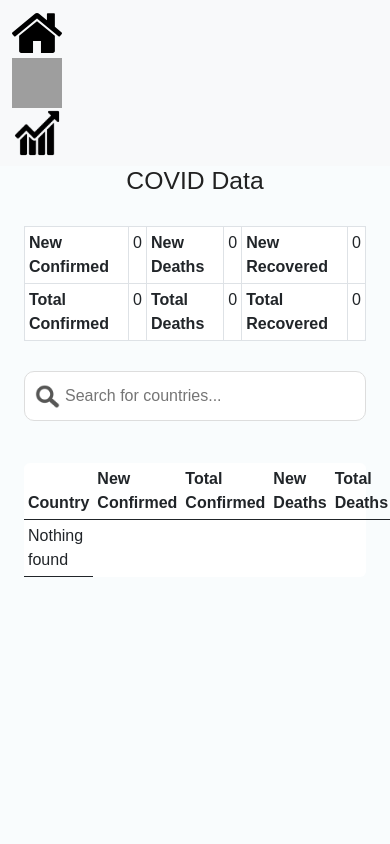
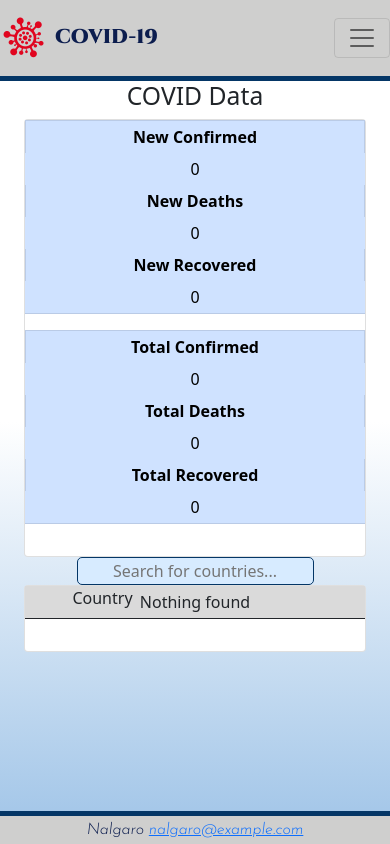
Before and after one commit to ignaciomedinar/covid19, a Django app: page /table/ in a window 390 px wide; the page is wider, and only the part inside the window is pictured. Run offline with Django 3.2, Linux system fonts and the light colour scheme; data that the repository does not hold is empty; grey boxes are pictures that could not be loaded.

Commit message:
( . Y . )
.

```diff
--- /dev/null
+++ b/getapiinfo/static/getapiinfo/css/ubi.css
@@ -0,0 +1,186 @@
+nav {
+    border-bottom: 5px solid #043666;
+    height: auto;
+}
+
+.bg-light {
+    background-color: #CFCFCE !important;
+}
+
+.navbar a {
+    color: #0c1d4e !important;
+    font-family: 'Cinzel', serif;
+    margin-right: 10px;
+}
+
+.navbar a:hover {
+    color: #ff0000 !important;
+}
+
+nav img {
+    width: 50px;
+}
+
+#botones {
+    -webkit-filter: drop-shadow(15px 15px 15px #969696);
+    filter: drop-shadow(15px 15px 15px #777777);
+    text-align: center;
+}
+
+#botones a:hover {
+    filter: hue-rotate(15deg) saturate(120%) brightness(250%) contrast(80%);
+}
+
+#innerBotones {
+    padding-top: 20%;
+    min-height: 250px;
+    display: flex;
+    justify-content: center;
+    align-items: center;
+}
+
+#innerBotones a {
+    font-family: 'Russo One', sans-serif;
+    font-size: 3em;
+    color: white;
+    text-decoration: none;
+    -webkit-text-stroke-width: 1px;
+    -webkit-text-stroke-color: black;
+}
+
+.big-images img {
+    text-align: center;
+    display: block;
+    width: 50%;
+    margin: auto;
+}
+
+body {
+    text-align: center;
+    background-image: linear-gradient(white, white, #9EC3E7);
+    background-repeat: no-repeat;
+    background-attachment: fixed;
+}
+
+footer {
+    font-family: 'Josefin Sans', sans-serif;
+    height: 33px;
+    text-align: center;
+    padding: 2px;
+    background-color: #CFCFCE;
+    color: #0c1d4e;
+    position: fixed;
+    left: 0;
+    bottom: 0;
+    width: 100%;
+    border-top: 5px solid #043666;
+}
+
+
+/*home*/
+
+#search {
+    color: black;
+    background-color: #d7ebff;
+    border: 1px solid #043666;
+    border-radius: 5px;
+    text-align: center;
+}
+
+@media only screen and (max-width: 812px) and (max-height: 414px) {
+    #innerBotones {
+        padding-top: 5%;
+        min-height: 150px;
+        display: flex;
+        justify-content: center;
+        align-items: center;
+    }
+    #innerBotones a {
+        font-size: 1.5em;
+    }
+    .big-images img {
+        width: 50%;
+    }
+}
+
+@media only screen and (max-width: 1023px) {
+    /* Force table to not be like tables anymore */
+    table,
+    thead,
+    tbody,
+    th,
+    td,
+    tr {
+        display: block;
+    }
+    /* Hide table headers (but not display: none;, for accessibility) */
+    thead tr {
+        position: absolute;
+        top: -9999px;
+        left: -9999px;
+    }
+    tr {
+        margin: 0 0 1rem 0;
+    }
+    tr:nth-child(odd) {
+        background: rgb(230, 230, 230);
+    }
+    td {
+        /* Behave  like a "row" */
+        border: none;
+        border-bottom: 1px solid #eee;
+        position: relative;
+        padding-left: 50%;
+    }
+    td:before {
+        /* Now like a table header */
+        position: absolute;
+        /* Top/left values mimic padding */
+        top: 0;
+        left: 6px;
+        width: 45%;
+        padding-right: 10px;
+        white-space: nowrap;
+    }
+    .table-striped td:nth-of-type(1):before {
+        content: "Country";
+    }
+    .table-striped td:nth-of-type(2):before {
+        content: "New Confirmed";
+    }
+    .table-striped td:nth-of-type(3):before {
+        content: "Total Confirmed";
+    }
+    .table-striped td:nth-of-type(4):before {
+        content: "New Deaths";
+    }
+    .table-striped td:nth-of-type(5):before {
+        content: "Total Deaths";
+    }
+    .table-striped td:nth-of-type(6):before {
+        content: "New Recovered";
+    }
+    .table-striped td:nth-of-type(7):before {
+        content: "Total Recovered";
+    }
+    .table-striped td:nth-of-type(8):before {
+        content: "Date";
+    }
+    .tcountry td:nth-of-type(1):before {
+        content: "Date";
+    }
+    .tcountry td:nth-of-type(2):before {
+        content: "Confirmed";
+    }
+    .tcountry td:nth-of-type(3):before {
+        content: "Deaths";
+    }
+    .tcountry td:nth-of-type(4):before {
+        content: "Recovered";
+    }
+    .tcountry td:nth-of-type(5):before {
+        content: "Active";
+    }
+    /*graphs*/
+    .graphs {}
+}
--- a/getapiinfo/templates/base.html
+++ b/getapiinfo/templates/base.html
@@ -2,23 +2,43 @@
 <!-- https://documenter.getpostman.com/view/10808728/SzS8rjbc -->
 <!DOCTYPE html>
 <html lang="en">
+
 <head>
     {% load static %}
     <script src="{% static '/getapiinfo/js/sorttable.js' %}"></script>
-    <link rel="icon" type="image/jpg" href="/static/getapiinfo/images/covid.jpg">
+    <link rel="icon" type="image/jpg" href="/static/getapiinfo/images/covid.png">
     <meta charset="UTF-8">
     <meta name="viewport" content="width=device-width, initial-scale=1.0">
-    <link rel="stylesheet" href="https://stackpath.bootstrapcdn.com/font-awesome/4.7.0/css/font-awesome.min.css" integrity="sha384-wvfXpqpZZVQGK6TAh5PVlGOfQNHSoD2xbE+QkPxCAFlNEevoEH3Sl0sibVcOQVnN" crossorigin="anonymous">
-    <link href="https://cdn.jsdelivr.net/npm/bootstrap@5.0.0-beta1/dist/css/bootstrap.min.css" rel="stylesheet" integrity="sha384-giJF6kkoqNQ00vy+HMDP7azOuL0xtbfIcaT9wjKHr8RbDVddVHyTfAAsrekwKmP1" crossorigin="anonymous">
-    {% block style %}
-    <link rel="stylesheet" href="/static/getapiinfo/css/home.css">
-    {% endblock style %}
+
+    <link href="https://cdn.jsdelivr.net/npm/bootstrap@5.0.0-beta3/dist/css/bootstrap.min.css" rel="stylesheet" integrity="sha384-eOJMYsd53ii+scO/bJGFsiCZc+5NDVN2yr8+0RDqr0Ql0h+rP48ckxlpbzKgwra6" crossorigin="anonymous"> {% block style %}
+    <!-- <link rel="stylesheet" href="/static/getapiinfo/css/home.css"> -->
+    <link rel="stylesheet" href="/static/getapiinfo/css/ubi.css"> {% endblock style %}
     <title>COVID-19</title>
     <script src="https://cdn.jsdelivr.net/npm/chart.js@2.9.3/dist/Chart.min.js"></script>
+    <link rel="preconnect" href="https://fonts.gstatic.com">
+    <link rel="preconnect" href="https://fonts.gstatic.com">
+    <link rel="preconnect" href="https://fonts.gstatic.com">
+    <link rel="preconnect" href="https://fonts.gstatic.com">
+    <link href="https://fonts.googleapis.com/css2?family=Cinzel:wght@900&family=Josefin+Sans:ital,wght@1,300&family=Russo+One&display=swap" rel="stylesheet">
 </head>
+
 <body>
-<nav class="navbar navbar-expand-lg navbar-light bg-light">
-
+    <nav class="navbar sticky-top navbar-light bg-light navbar-expand-sm">
+        <a href="/" class="navbar-brand"><img src="/static/getapiinfo/images/covid.png"> COVID-19</a>
+        <button class="navbar-toggler" data-bs-toggle="collapse" data-bs-target="#navbar">
+            <span class="navbar-toggler-icon"></span>
+        </button>
+        <div class="navbar-collapse collapse justify-content-end" id="navbar">
+            <ul class="navbar-nav">
+                <li class="nav-item">
+                    <a href="/table" class="nav-link">Information</a>
+                </li>
+                <li class="nav-item">
+                    <a href="/charts" class="nav-link">Graphs</a>
+                </li>
+            </ul>
+        </div>
+        <!--
         <div class="container-fluid">
             <div class="row">
                 <div class="col-sm">
@@ -37,31 +57,33 @@
                     </a>
                 </div>
             </div>
-    </div>
+        </div>  -->
     </nav>
     {% block contenido %}
-    <div class="container content">
-    <h2>COVID-19 Information</h2>
-    <div class="row">
+    <div class="container content" id="botones">
+        <div class="row" id="innerBotones">
             <div class="col-sm">
                 <a class="big-images" href="/table">
-        <img class="home" src="/static/getapiinfo/images/table.png">
+                    <img class="home" src="/static/getapiinfo/images/table2.png">
+                    <p>Information</p>
                 </a>
             </div>
             <div class="col-sm">
                 <a class="big-images" href="/charts">
-        <img class="home" src="/static/getapiinfo/images/chart.png">
+                    <img class="home" src="/static/getapiinfo/images/graph.png">
+                    <p>Graphs</p>
                 </a>
             </div>
         </div>
     </div>
-{% endblock contenido %}
+    {% endblock contenido %} {% block js %} {% endblock js %}
 
+    <script src="https://cdn.jsdelivr.net/npm/bootstrap@5.0.0-beta3/dist/js/bootstrap.bundle.min.js" integrity="sha384-JEW9xMcG8R+pH31jmWH6WWP0WintQrMb4s7ZOdauHnUtxwoG2vI5DkLtS3qm9Ekf" crossorigin="anonymous"></script>
 
-    {% block js %}
-    {% endblock js %}
+    </div>
+    <footer>
+        <p>Nalgaro <a href="mailto:nalgaro@example.com">nalgaro@example.com</a></p>
+    </footer>
+</body>
 
-    <script src="https://cdn.jsdelivr.net/npm/bootstrap@5.0.0-beta1/dist/js/bootstrap.bundle.min.js" integrity="sha384-ygbV9kiqUc6oa4msXn9868pTtWMgiQaeYH7/t7LECLbyPA2x65Kgf80OJFdroafW" crossorigin="anonymous"></script>
-</div>
-</body>
 </html>
--- a/getapiinfo/templates/getapiinfo/home.html
+++ b/getapiinfo/templates/getapiinfo/home.html
@@ -1,11 +1,5 @@
-{% extends 'base.html' %}
-{% load humanize %}
-
-{% block style %}
-    <link rel="stylesheet" href="/static/getapiinfo/css/home.css">
-{% endblock style %}
-
-{% block contenido %}
+{% extends 'base.html' %} {% load humanize %} {% block style %}
+<link rel="stylesheet" href="/static/getapiinfo/css/ubi.css"> {% endblock style %} {% block contenido %}
 
 
 <body>
@@ -13,7 +7,7 @@
         <h2>COVID Data</h2>
         <div class="container">
             <div class="card card-stats">
-    <table id="tableGlobal" class="table table-sm table-bordered">
+                <table id="tableGlobal" class="table table-sm table-bordered table-primary table-responsive">
 
                     <tr>
                         <th scope="row">New Confirmed</th>
@@ -39,7 +33,7 @@
 
             <input type="text" id="search" onkeyup="search();" placeholder="Search for countries...">
             <div class="card card-stats">
-    <table id='table' class='sortable table table-sm'>
+                <table id='table' class='sortable table table-sm table-hover table-striped table-responsive'>
 
                     <tr class="header">
                         <th scope="col" class="thead">Country</th>
@@ -54,7 +48,7 @@
 
                     {% for i in contents.Countries %}
                     <tr>
-            <td><a href="/table/{{ i.Slug }}" >{{ i.Country }}</td>
+                        <td><a href="/table/{{ i.Slug }}">{{ i.Country }}</td>
             <td>{{ i.NewConfirmed|intcomma }}</td>
             <td>{{ i.TotalConfirmed|intcomma }}</td>
             <td>{{ i.NewDeaths|intcomma }}</td>
```
Also changed, not shown: getapiinfo/templates/getapiinfo/charts.html (+7 -12 lines), getapiinfo/templates/getapiinfo/country.html (+3 -8 lines), getapiinfo/static/getapiinfo/images/covid.png (added), getapiinfo/static/getapiinfo/images/graph.png (added), getapiinfo/static/getapiinfo/images/table2.png (added). Lines whose indentation alone changed are shown as unchanged.
